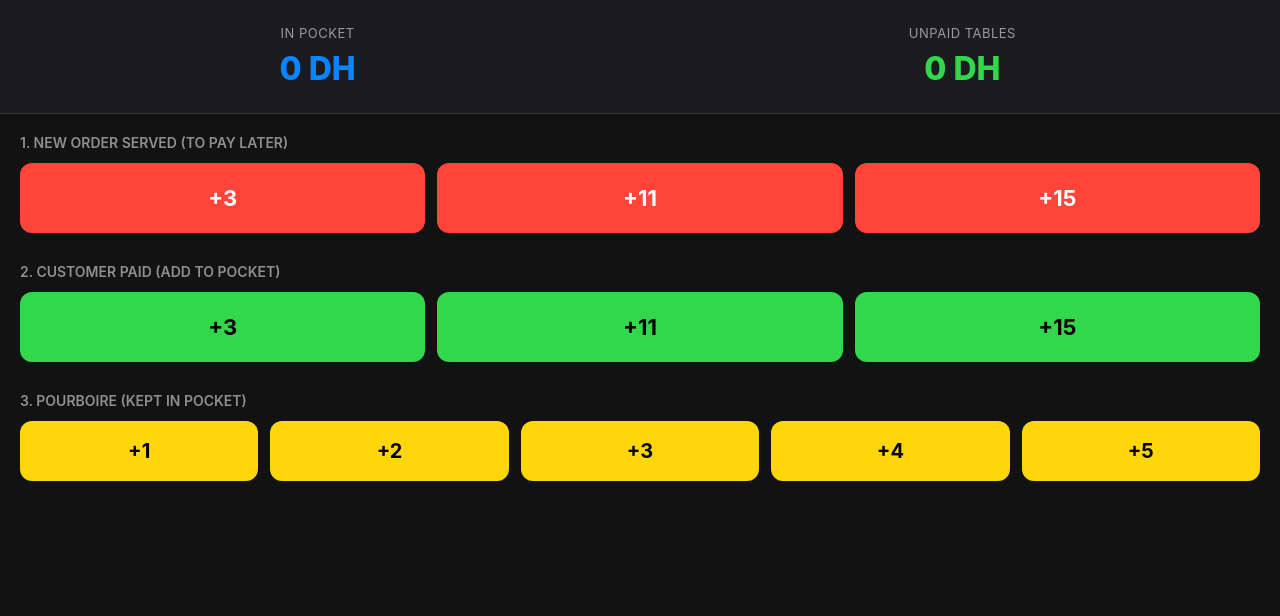
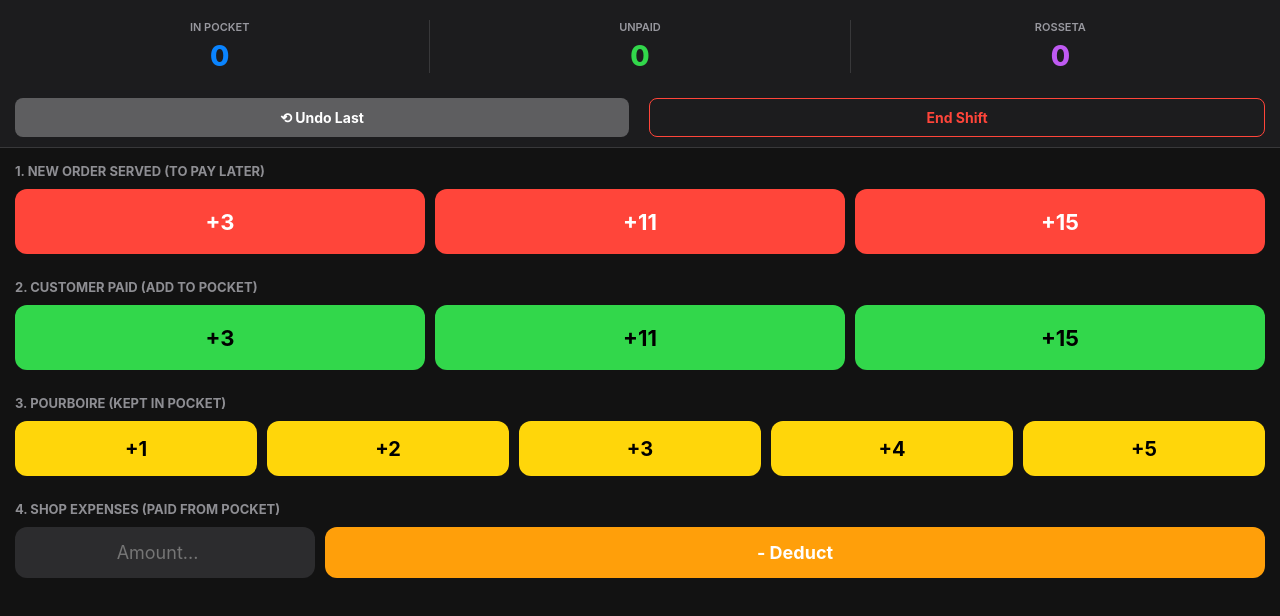
Before and after one commit to g4zqtjh696-coder/Possys, a plain HTML site: page index.html in a window 1280 px wide. Both pictures are taken after a click on the button "Open Caisse". Drawn offline with Linux system fonts and the light colour scheme.

Commit message:
Update index.html

```diff
--- a/index.html
+++ b/index.html
@@ -3,54 +3,66 @@
 <head>
     <meta charset="UTF-8">
     <meta name="viewport" content="width=device-width, initial-scale=1.0, maximum-scale=1.0, user-scalable=no">
-    <title>Shift Tracker</title>
+    <title>Shift Tracker Pro V2</title>
     <style>
-        /* Mobile-optimized reset to prevent zooming and text selection during fast tapping */
         * { box-sizing: border-box; font-family: -apple-system, BlinkMacSystemFont, "Segoe UI", Roboto, sans-serif; user-select: none; touch-action: manipulation; }
         body { margin: 0; padding: 0; background-color: #121212; color: #ffffff; display: flex; flex-direction: column; height: 100vh; overflow: hidden; }
 
-        /* Initial Fond de Caisse Screen */
+        /* Setup Screen */
         #setup-screen { display: flex; flex-direction: column; justify-content: center; align-items: center; height: 100%; padding: 20px; text-align: center; }
-        input { font-size: 28px; padding: 15px; width: 100%; max-width: 300px; text-align: center; border-radius: 12px; border: none; margin: 20px 0; background: #2c2c2e; color: white; outline: none; }
+        input { font-size: 20px; padding: 15px; width: 100%; max-width: 300px; text-align: center; border-radius: 12px; border: none; margin: 10px 0; background: #2c2c2e; color: white; outline: none; }
         button { font-size: 18px; border: none; border-radius: 12px; font-weight: bold; cursor: pointer; transition: transform 0.05s; }
         button:active { transform: scale(0.95); filter: brightness(0.9); }
-        .start-btn { background-color: #0a84ff; color: white; width: 100%; max-width: 300px; padding: 18px; font-size: 20px; }
+        .start-btn { background-color: #0a84ff; color: white; width: 100%; max-width: 300px; padding: 18px; font-size: 20px; margin-top: 15px;}
 
-        /* Main Tracker UI */
+        /* Main App Screen */
         #app-screen { display: none; flex-direction: column; height: 100%; }
 
-        .header { display: flex; justify-content: space-between; padding: 25px 20px; background-color: #1c1c1e; border-bottom: 1px solid #38383a; }
-        .stat-box { text-align: center; width: 48%; }
-        .stat-label { font-size: 13px; color: #ebebf5; opacity: 0.6; margin-bottom: 8px; text-transform: uppercase; letter-spacing: 0.5px; }
-        .stat-value { font-size: 32px; font-weight: 800; }
+        /* 3-Column Header */
+        .header { display: flex; justify-content: space-between; padding: 20px 10px 15px; background-color: #1c1c1e; }
+        .stat-box { text-align: center; flex: 1; border-right: 1px solid #38383a; }
+        .stat-box:last-child { border-right: none; }
+        .stat-label { font-size: 11px; color: #ebebf5; opacity: 0.6; margin-bottom: 5px; text-transform: uppercase; font-weight: 600;}
+        .stat-value { font-size: 28px; font-weight: 800; }
+
         .text-blue { color: #0a84ff; }
         .text-red { color: #ff453a; }
         .text-green { color: #32d74b; }
+        .text-purple { color: #bf5af2; }
 
-        .scroll-area { flex: 1; overflow-y: auto; padding: 20px; padding-bottom: 40px; }
-        .section { margin-bottom: 30px; }
-        .section-title { font-size: 14px; color: #8e8e93; margin-bottom: 12px; text-transform: uppercase; font-weight: 600; }
+        /* Top Controls: Undo & End Shift */
+        .top-controls { display: flex; justify-content: space-between; padding: 10px 15px; background-color: #1c1c1e; border-bottom: 1px solid #38383a; }
+        .btn-undo { background-color: #5e5e60; color: white; padding: 10px 15px; font-size: 14px; border-radius: 8px; flex: 1; margin-right: 10px; }
+        .btn-end { background-color: transparent; color: #ff453a; border: 1px solid #ff453a; padding: 10px 15px; font-size: 14px; border-radius: 8px; flex: 1; margin-left: 10px; }
 
-        .btn-grid { display: grid; grid-template-columns: repeat(3, 1fr); gap: 12px; }
+        .scroll-area { flex: 1; overflow-y: auto; padding: 15px; padding-bottom: 40px; }
+        .section { margin-bottom: 25px; }
+        .section-title { font-size: 13px; color: #8e8e93; margin-bottom: 10px; text-transform: uppercase; font-weight: 700; }
+
+        .btn-grid { display: grid; grid-template-columns: repeat(3, 1fr); gap: 10px; }
         .btn-grid.tips { grid-template-columns: repeat(5, 1fr); }
 
-        /* Button Styling */
-        .btn-order { background-color: #ff453a; color: white; height: 70px; font-size: 22px; }
-        .btn-pay { background-color: #32d74b; color: #000; height: 70px; font-size: 22px; }
-        .btn-tip { background-color: #ffd60a; color: #000; height: 60px; font-size: 20px; }
+        .btn-order { background-color: #ff453a; color: white; height: 65px; font-size: 22px; }
+        .btn-pay { background-color: #32d74b; color: #000; height: 65px; font-size: 22px; }
+        .btn-tip { background-color: #ffd60a; color: #000; height: 55px; font-size: 20px; }
+
+        .expense-row { display: flex; gap: 10px; }
+        .expense-input { flex: 1; margin: 0; padding: 15px; font-size: 18px; }
+        .btn-expense { flex: 1; background-color: #ff9f0a; color: white; border-radius: 12px; font-size: 18px; }
     </style>
 </head>
 <body>
 
-<!-- Setup Screen -->
 <div id="setup-screen">
-    <h2 style="margin:0; color: #f2f2f7;">Start Shift</h2>
-    <p style="color: #8e8e93; margin-top: 5px;">Enter starting pocket cash (Fond de Caisse)</p>
-    <input type="number" id="fond-input" placeholder="0 DH" inputmode="numeric">
+    <h2 style="margin:0 0 5px 0; color: #f2f2f7;">Start Shift</h2>
+    <p style="color: #8e8e93; margin: 0 0 20px 0; font-size: 14px;">Enter starting amounts</p>
+
+    <input type="number" id="fond-input" placeholder="Fond de Caisse (DH)" inputmode="numeric">
+    <input type="number" id="rosseta-input" placeholder="Initial Rosseta (DH)" inputmode="numeric">
+
     <button class="start-btn" onclick="startShift()">Open Caisse</button>
 </div>
 
-<!-- Main App Screen -->
 <div id="app-screen">
     <div class="header">
         <div class="stat-box">
@@ -58,38 +70,55 @@
             <div class="stat-value text-blue" id="pocket-display">0</div>
         </div>
         <div class="stat-box">
-            <div class="stat-label">Unpaid Tables</div>
+            <div class="stat-label">Unpaid</div>
             <div class="stat-value text-green" id="unpaid-display">0</div>
         </div>
+        <div class="stat-box">
+            <div class="stat-label">Rosseta</div>
+            <div class="stat-value text-purple" id="rosseta-display">0</div>
+        </div>
+    </div>
+
+    <div class="top-controls">
+        <button class="btn-undo" onclick="undoLast()">⟲ Undo Last</button>
+        <button class="btn-end" onclick="endShift()">End Shift</button>
     </div>
 
     <div class="scroll-area">
         <div class="section">
             <div class="section-title">1. New Order Served (To pay later)</div>
             <div class="btn-grid">
-                <button class="btn-order" onclick="addOrder(3)">+3</button>
-                <button class="btn-order" onclick="addOrder(11)">+11</button>
-                <button class="btn-order" onclick="addOrder(15)">+15</button>
+                <button class="btn-order" onclick="addAction('order', 3)">+3</button>
+                <button class="btn-order" onclick="addAction('order', 11)">+11</button>
+                <button class="btn-order" onclick="addAction('order', 15)">+15</button>
             </div>
         </div>
 
         <div class="section">
             <div class="section-title">2. Customer Paid (Add to Pocket)</div>
             <div class="btn-grid">
-                <button class="btn-pay" onclick="addPay(3)">+3</button>
-                <button class="btn-pay" onclick="addPay(11)">+11</button>
-                <button class="btn-pay" onclick="addPay(15)">+15</button>
+                <button class="btn-pay" onclick="addAction('pay', 3)">+3</button>
+                <button class="btn-pay" onclick="addAction('pay', 11)">+11</button>
+                <button class="btn-pay" onclick="addAction('pay', 15)">+15</button>
             </div>
         </div>
 
         <div class="section">
             <div class="section-title">3. Pourboire (Kept in pocket)</div>
             <div class="btn-grid tips">
-                <button class="btn-tip" onclick="addTip(1)">+1</button>
-                <button class="btn-tip" onclick="addTip(2)">+2</button>
-                <button class="btn-tip" onclick="addTip(3)">+3</button>
-                <button class="btn-tip" onclick="addTip(4)">+4</button>
-                <button class="btn-tip" onclick="addTip(5)">+5</button>
+                <button class="btn-tip" onclick="addAction('tip', 1)">+1</button>
+                <button class="btn-tip" onclick="addAction('tip', 2)">+2</button>
+                <button class="btn-tip" onclick="addAction('tip', 3)">+3</button>
+                <button class="btn-tip" onclick="addAction('tip', 4)">+4</button>
+                <button class="btn-tip" onclick="addAction('tip', 5)">+5</button>
+            </div>
+        </div>
+
+        <div class="section">
+            <div class="section-title">4. Shop Expenses (Paid from pocket)</div>
+            <div class="expense-row">
+                <input type="number" id="expense-input" class="expense-input" placeholder="Amount..." inputmode="numeric">
+                <button class="btn-expense" onclick="addCustomExpense()">- Deduct</button>
             </div>
         </div>
     </div>
@@ -97,48 +126,111 @@
 
 <script>
     let fond = 0;
+    let initialRosseta = 0;
     let totalOrders = 0;
     let totalPaid = 0;
     let totalTips = 0;
+    let totalExpenses = 0;
+    let actionHistory = [];
+
+    window.onload = function() {
+        const savedData = localStorage.getItem('shiftDataV2');
+        if (savedData) {
+            const data = JSON.parse(savedData);
+            fond = data.fond || 0;
+            initialRosseta = data.initialRosseta || 0;
+            totalOrders = data.totalOrders || 0;
+            totalPaid = data.totalPaid || 0;
+            totalTips = data.totalTips || 0;
+            totalExpenses = data.totalExpenses || 0;
+            actionHistory = data.actionHistory || [];
+
+            document.getElementById('setup-screen').style.display = 'none';
+            document.getElementById('app-screen').style.display = 'flex';
+            updateUI();
+        }
+    };
 
     function startShift() {
-        const input = document.getElementById('fond-input').value;
-        fond = parseFloat(input) || 0;
+        fond = parseFloat(document.getElementById('fond-input').value) || 0;
+        initialRosseta = parseFloat(document.getElementById('rosseta-input').value) || 0;
+
         document.getElementById('setup-screen').style.display = 'none';
         document.getElementById('app-screen').style.display = 'flex';
+
+        saveData();
         updateUI();
     }
 
-    // Adds value to the Unpaid Tables pool
-    function addOrder(amount) {
-        totalOrders += amount;
+    function addAction(type, amount) {
+        if (type === 'order') totalOrders += amount;
+        if (type === 'pay') totalPaid += amount;
+        if (type === 'tip') totalTips += amount;
+        if (type === 'expense') totalExpenses += amount;
+
+        actionHistory.push({ type: type, amount: amount });
+
+        saveData();
         updateUI();
     }
 
-    // Subtracts from Unpaid Tables, adds to Pocket
-    function addPay(amount) {
-        totalPaid += amount;
+    function addCustomExpense() {
+        const input = document.getElementById('expense-input');
+        const amount = parseFloat(input.value);
+        if (amount > 0) {
+            addAction('expense', amount);
+            input.value = ''; // clear field after clicking deduct
+        }
+    }
+
+    function undoLast() {
+        if (actionHistory.length === 0) return alert("Nothing to undo!");
+
+        const lastAction = actionHistory.pop();
+
+        if (lastAction.type === 'order') totalOrders -= lastAction.amount;
+        if (lastAction.type === 'pay') totalPaid -= lastAction.amount;
+        if (lastAction.type === 'tip') totalTips -= lastAction.amount;
+        if (lastAction.type === 'expense') totalExpenses -= lastAction.amount;
+
+        saveData();
         updateUI();
     }
 
-    // Adds strictly to Pocket without affecting order balance
-    function addTip(amount) {
-        totalTips += amount;
-        updateUI();
+    function endShift() {
+        if(confirm("End shift and clear all data?")) {
+            localStorage.removeItem('shiftDataV2');
+            location.reload();
+        }
+    }
+
+    function saveData() {
+        const data = {
+            fond: fond,
+            initialRosseta: initialRosseta,
+            totalOrders: totalOrders,
+            totalPaid: totalPaid,
+            totalTips: totalTips,
+            totalExpenses: totalExpenses,
+            actionHistory: actionHistory
+        };
+        localStorage.setItem('shiftDataV2', JSON.stringify(data));
     }
 
     function updateUI() {
-        // Pocket calculates the original float, plus payments made, plus tips.
-        const pocket = fond + totalPaid + totalTips;
-        // Unpaid evaluates what was sent to tables minus what has been collected.
+        // Pocket = starting cash + collected cash + tips - money spent
+        const pocket = fond + totalPaid + totalTips - totalExpenses;
+        // Unpaid = orders placed - orders paid for
         const unpaid = totalOrders - totalPaid;
+        // Rosseta = Initial machine value + value of all new orders placed today
+        const currentRosseta = initialRosseta + totalOrders;
 
-        document.getElementById('pocket-display').innerText = pocket + ' DH';
+        document.getElementById('pocket-display').innerText = pocket;
+        document.getElementById('rosseta-display').innerText = currentRosseta;
 
         const unpaidEl = document.getElementById('unpaid-display');
-        unpaidEl.innerText = unpaid + ' DH';
+        unpaidEl.innerText = unpaid;
 
-        // Color coding for visual speed
         if (unpaid > 0) {
             unpaidEl.className = 'stat-value text-red';
         } else {
```
